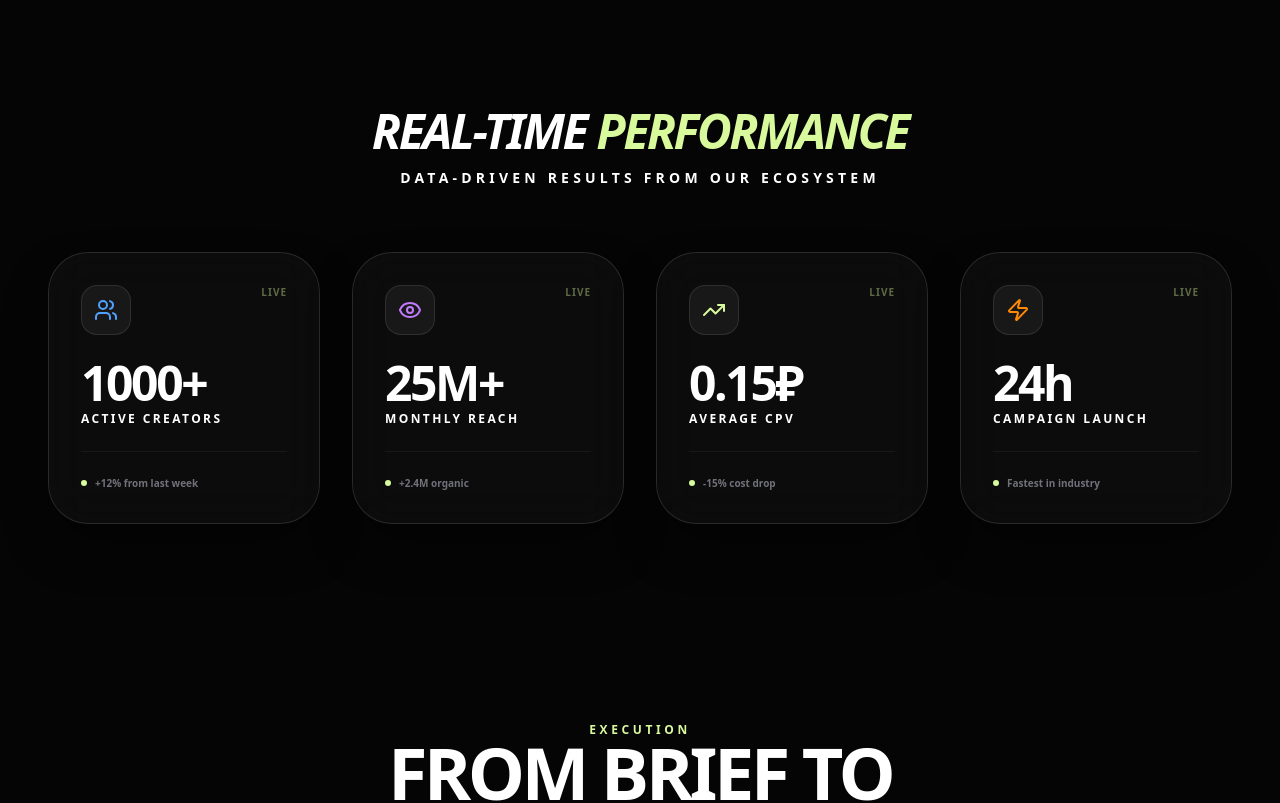
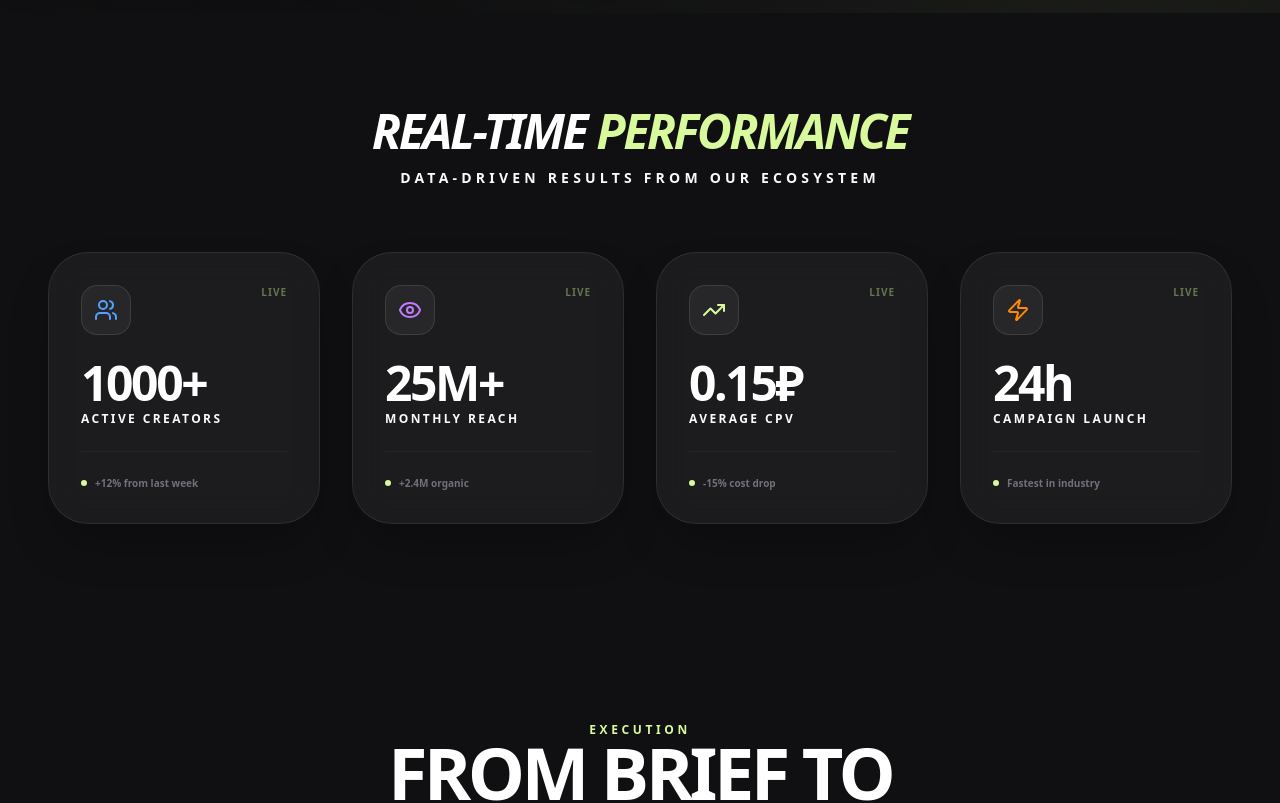
Before and after one commit to ylevin1989/UGS, a Next.js app: page / in a window 1280 px wide. Shown: the part 2298-3101 px from the top of the page. Built offline with nearby package versions, Linux system fonts and the light colour scheme.

Commit message:
Design: lighten palette and enhance ambient lighting to reduce gloominess

```diff
--- a/app/globals.css
+++ b/app/globals.css
@@ -2,24 +2,25 @@
 @import "tw-animate-css";
 
 :root {
-  --background: #050505;
-  --foreground: #ffffff;
-  --card: #0a0a0a;
-  --card-foreground: #ffffff;
-  --popover: #0a0a0a;
-  --popover-foreground: #ffffff;
+  --background: #101012;
+  /* Premium Charcoal/Zinc - much lighter than pure black */
+  --foreground: #fafafa;
+  --card: #1a1a1d;
+  --card-foreground: #fafafa;
+  --popover: #121214;
+  --popover-foreground: #fafafa;
   --primary: #D9F99D;
   --primary-foreground: #020617;
-  --secondary: #1a1a1a;
+  --secondary: #242427;
   --secondary-foreground: #ffffff;
-  --muted: #1e1e1e;
+  --muted: #1f1f22;
   --muted-foreground: #a1a1aa;
-  --accent: #1e1e1e;
+  --accent: #27272a;
   --accent-foreground: #ffffff;
   --destructive: #ef4444;
   --destructive-foreground: #ffffff;
-  --border: rgba(255, 255, 255, 0.1);
-  --input: #1e1e1e;
+  --border: rgba(255, 255, 255, 0.06);
+  --input: #1a1a1d;
   --ring: #D9F99D;
 }
 
@@ -38,8 +39,8 @@
 
   html,
   body {
-    background-color: #050505 !important;
-    color: #ffffff !important;
+    background-color: var(--background) !important;
+    color: var(--foreground) !important;
     @apply font-sans antialiased;
     scroll-behavior: smooth;
     overflow-x: hidden !important;
@@ -48,9 +49,12 @@
   }
 
   body {
+    /* Much brighter ambient lighting for a 'glowy' high-end look */
     background-image:
-      radial-gradient(at 0% 0%, rgba(217, 249, 157, 0.07) 0px, transparent 50%),
-      radial-gradient(at 100% 0%, rgba(59, 130, 246, 0.05) 0px, transparent 50%);
+      radial-gradient(at 0% 0%, rgba(217, 249, 157, 0.15) 0px, transparent 50%),
+      radial-gradient(at 100% 0%, rgba(59, 130, 246, 0.1) 0px, transparent 40%),
+      radial-gradient(at 50% 50%, rgba(10, 10, 12, 0.8) 0px, transparent 100%),
+      radial-gradient(at 80% 80%, rgba(217, 249, 157, 0.08) 0px, transparent 50%);
     background-attachment: fixed;
   }
 
@@ -66,16 +70,16 @@
   }
 
   * {
-    border-color: rgba(255, 255, 255, 0.1);
+    border-color: var(--border);
   }
 }
 
 /* UI Utility Classes */
 .glass {
-  background: rgba(255, 255, 255, 0.03) !important;
-  backdrop-filter: blur(24px) !important;
-  border: 1px solid rgba(255, 255, 255, 0.12) !important;
-  box-shadow: 0 25px 50px -12px rgba(0, 0, 0, 0.5);
+  background: rgba(255, 255, 255, 0.05) !important;
+  backdrop-filter: blur(16px) !important;
+  border: 1px solid rgba(255, 255, 255, 0.08) !important;
+  box-shadow: 0 25px 50px -12px rgba(0, 0, 0, 0.3);
 }
 
 .bg-primary {
@@ -97,21 +101,21 @@
 
 /* Scrollbar styling */
 ::-webkit-scrollbar {
-  width: 10px;
+  width: 8px;
 }
 
 ::-webkit-scrollbar-track {
-  background: #050505;
+  background: var(--background);
 }
 
 ::-webkit-scrollbar-thumb {
-  background: rgba(255, 255, 255, 0.1);
-  border-radius: 5px;
-  border: 2px solid #050505;
+  background: rgba(255, 255, 255, 0.2);
+  border-radius: 4px;
+  border: 2px solid var(--background);
 }
 
 ::-webkit-scrollbar-thumb:hover {
-  background: rgba(255, 255, 255, 0.2);
+  background: rgba(217, 249, 157, 0.5);
 }
 
 /* Animation utilities */
```
